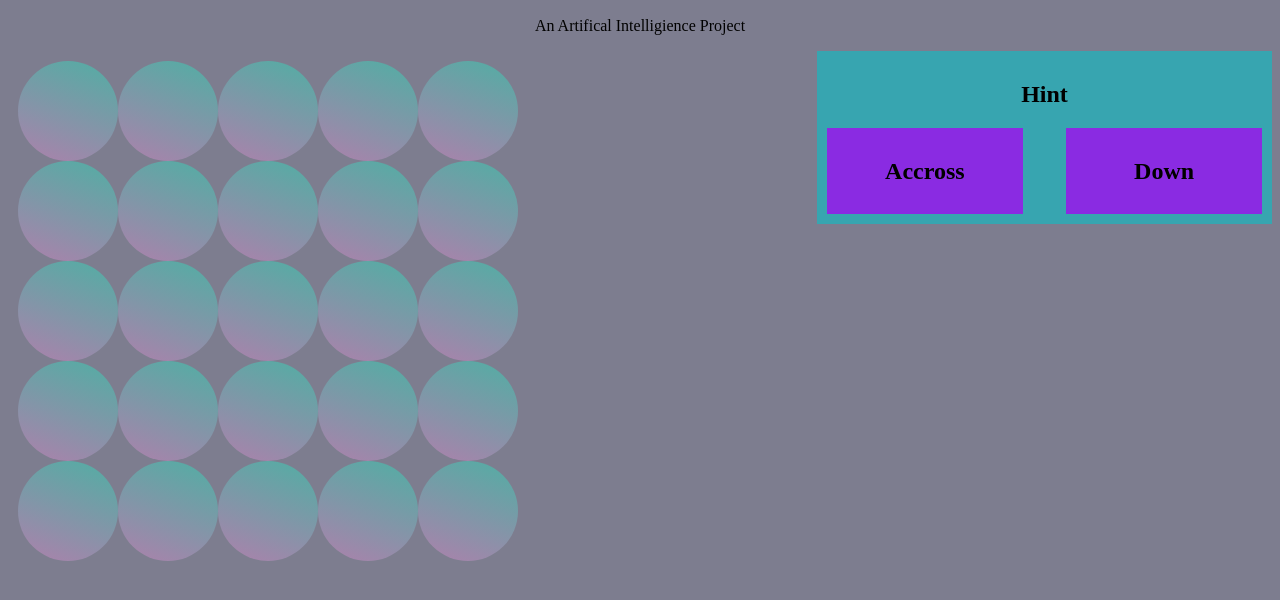
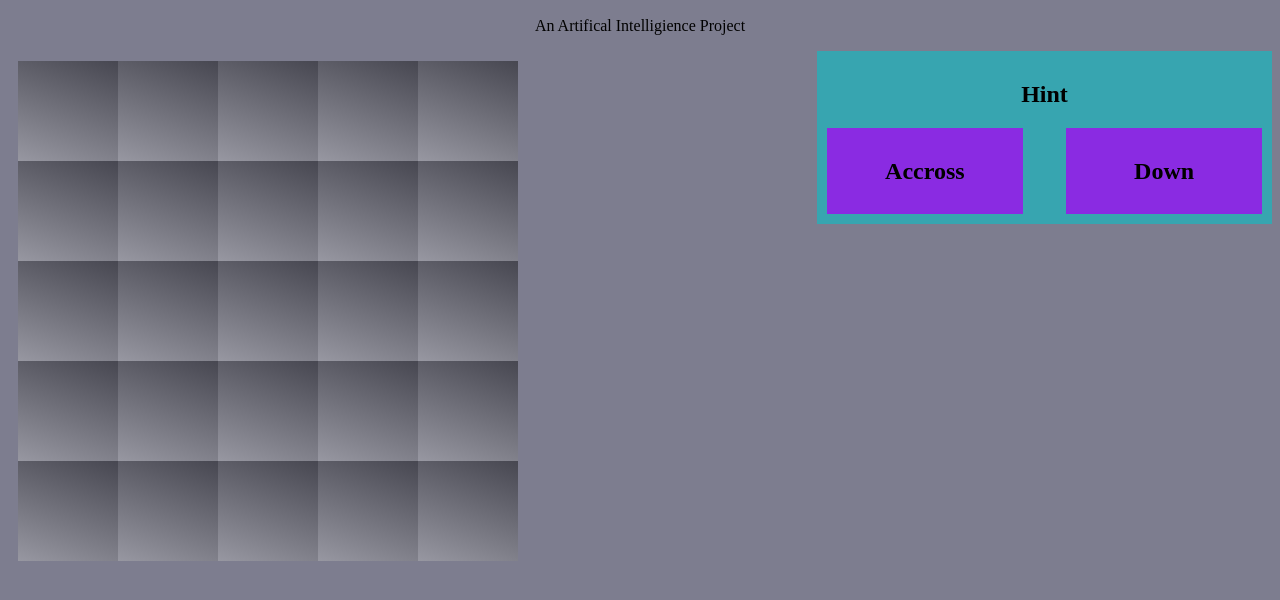
Before and after one commit to serhataras/Puzzle-Up-, a plain HTML site: page gui_main.html in a window 1280 px wide. Shown: the part 50-650 px from the top of the page. Drawn offline with Linux system fonts and the light colour scheme.

Commit message:
Update gui_main.html

```diff
--- a/gui_main.html
+++ b/gui_main.html
@@ -1,8 +1,42 @@
 <!DOCTYPE html>
 <html>
-<script type="text/javascript" src="gui_main.js"></script>
 <head>
-    <meta name="viewport" content="width=device-width, initial-scale=1">
+<title>Puzzle UP!</title>
+<script>
+    var canvas;
+    var stage;
+    var solution_puzzle= [  '','','','','',
+                    '','','','','',
+                    '','','','','',
+                    '','','','','',
+                    '','','','',''];
+    var lockedboxids;
+    function init()
+    {
+        initWrapper();
+    }
+    function setLockedBoxID(ids)
+    {
+        for(var i = 0; i < 25; i++)
+            lockedboxids[i] = ids[i];
+    }
+    //initilize the wrapper
+    function initWrapper()
+    {
+        var myWrapper= document.getElementById("wrapper");
+        for(var i = 0 ; i < 25; i++)
+        {
+            var node = document.createElement("box"+i);
+            node.className = "box";
+            myWrapper.appendChild(node);
+            var textbox = document.createElement("input");
+            textbox.type = "text";
+            textbox.setAttribute("maxlength","1");
+            node.appendChild(textbox);
+        }
+    }
+</script>
+<meta name="viewport" content="width=device-width, initial-scale=1">
 <style>
 * {
     box-sizing: border-box;
@@ -15,37 +49,40 @@
     background-color: transparent;
     color: #444;
 }
-input[type=text] {
+input[type=text]
+{
+    color:#ccc;
     width: 100%;
     height: 100%;
     float: middle;
-    text-align-last: center;
+    text-align  : center;
     box-sizing: border-box;
     border: none;
     background-color:transparent;
     font-size: 36px;
     outline : none;
     cursor:pointer;
+    text-transform: uppercase;
+
 }
 .box
 {
-    background: linear-gradient(21deg, #e985d070, #1beabd73);
+    background: linear-gradient(21deg, #b9b9b970, #05050573);
     size: 100px 100px;
-    border-radius: 9999em;
+    /*border-radius: 9999em;*/
     cursor:pointer;
-
 }
 
 /*shine when hover over button*/
-.box :hover
+.box :hover, .box:active
 {
     background: lightgray;
-    border-radius: 9999em;
+    /*border-radius: 9999em;*/
     -moz-box-shadow: 0 0 10px #ccc;
 	-webkit-box-shadow: 0 0 10px #ccc;
     box-shadow: 0 0 10px #ccc;
 }
-.lockedbox
+.wrapper > .lockedbox
 {
     background: linear-gradient(21deg, #41414170, #1beabd73);
     border-radius: 5px;
@@ -89,7 +126,7 @@ input[type=text] {
 }
 </style>
 </head>
-<body align= "center" style = "background-color:rgb(125, 125, 143)">
+<body align= "center" style = "background-color:rgb(125, 125, 143)"onload="init();">
 
 <h2>PUZZLE UP!</h2>
 <p>An Artifical Intelligience Project</p>
@@ -99,86 +136,8 @@ input[type=text] {
 
     <div class="row">
 
-        <div class = "wrapper">
-            <div class = "box 1,1">
-                <input type="text" maxlength="1"size="%100">
-            </div>
-            <div class = "box 1,2">
-                    <input type="text" maxlength="1"size="%100">
-                </div>
-            <div class = "box 1,3">
-                <input type="text" maxlength="1"size="%100">
-            </div>
-            <div class = "box 1,4">
-                    <input type="text" maxlength="1"size="%100">
-            </div>
-            <div class = "box 1,5">
-                <input type="text" maxlength="1"size="%100">
-            </div>
+        <div class = "wrapper" id = "wrapper" >
 
-            <div class = "box 2,1">
-                <input type="text" maxlength="1"size="%100">
-            </div>
-            <div class = "box 2,2">
-                    <input type="text" maxlength="1"size="%100">
-                </div>
-            <div class = "box 2,3">
-                <input type="text" maxlength="1"size="%100">
-            </div>
-            <div class = "box 2,4">
-                    <input type="text" maxlength="1"size="%100">
-            </div>
-            <div class = "box 2,5">
-                <input type="text" maxlength="1"size="%100">
-            </div>
-
-            <div class = "box 3,1">
-                <input type="text" maxlength="1"size="%100">
-            </div>
-            <div class = "box 3,2">
-                    <input type="text" maxlength="1"size="%100">
-                </div>
-            <div class = "box 3,3">
-                <input type="text" maxlength="1"size="%100">
-            </div>
-            <div class = "box 3,4">
-                    <input type="text" maxlength="1"size="%100">
-            </div>
-            <div class = "box 3,5">
-                <input type="text" maxlength="1"size="%100">
-            </div>
-
-            <div class = "box 4,1">
-                <input type="text" maxlength="1"size="%100">
-            </div>
-            <div class = "box 4,2">
-                    <input type="text" maxlength="1"size="%100">
-                </div>
-            <div class = "box 4,3">
-                <input type="text" maxlength="1"size="%100">
-            </div>
-            <div class = "box 4,4">
-                    <input type="text" maxlength="1"size="%100">
-            </div>
-            <div class = "box 4,5">
-                <input type="text" maxlength="1"size="%100">
-            </div>
-
-            <div class = "box 5,1">
-                <input type="text" maxlength="1"size="%100">
-            </div>
-            <div class = "box 5,2">
-                    <input type="text" maxlength="1"size="%100">
-                </div>
-            <div class = "box 5,3">
-                <input type="text" maxlength="1"size="%100">
-            </div>
-            <div class = "box 5,4">
-                    <input type="text" maxlength="1"size="%100">
-            </div>
-            <div class = "box 5,5">
-                <input type="text" maxlength="1"size="%100">
-            </div>
         </div>
 
     </div>
```
